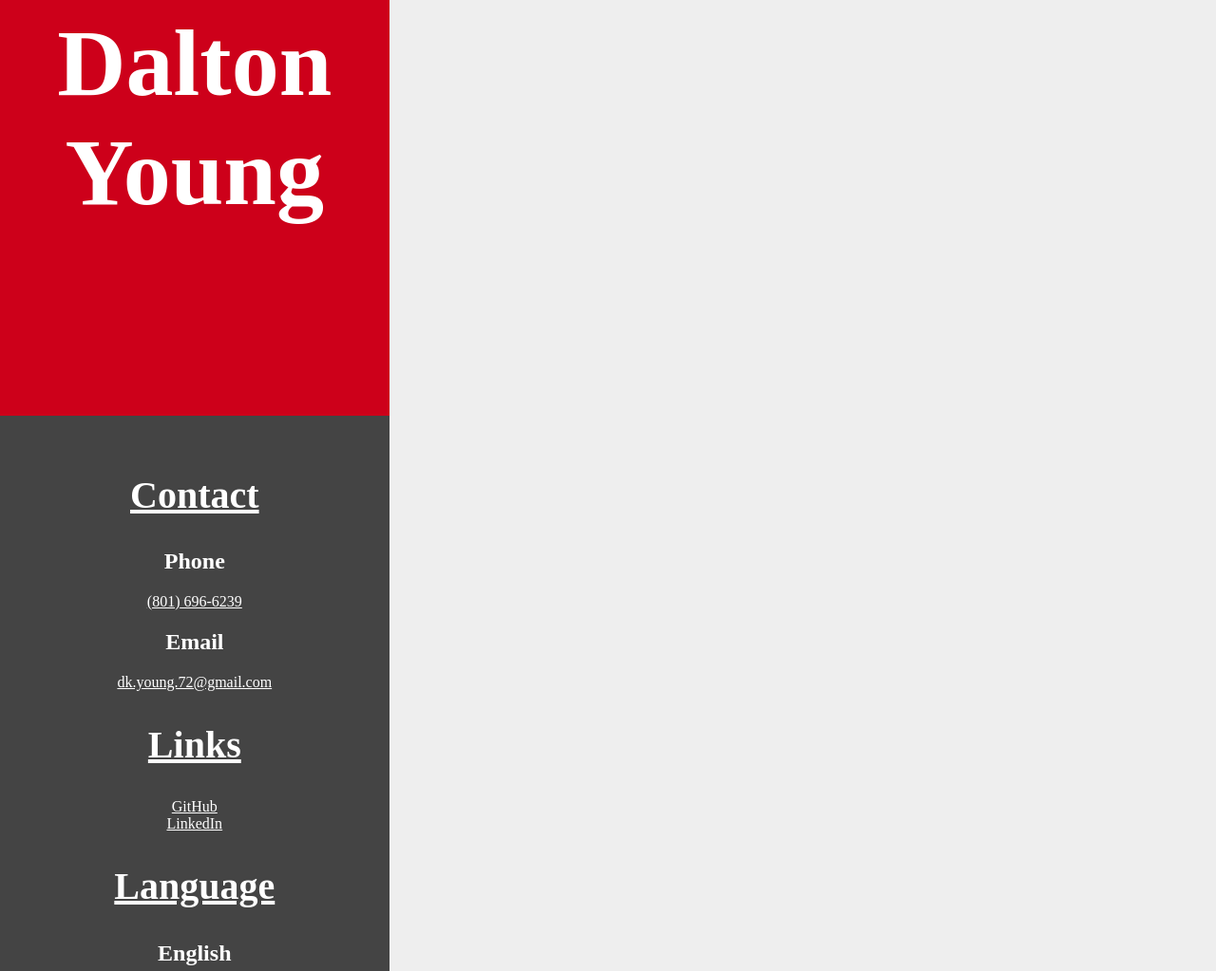
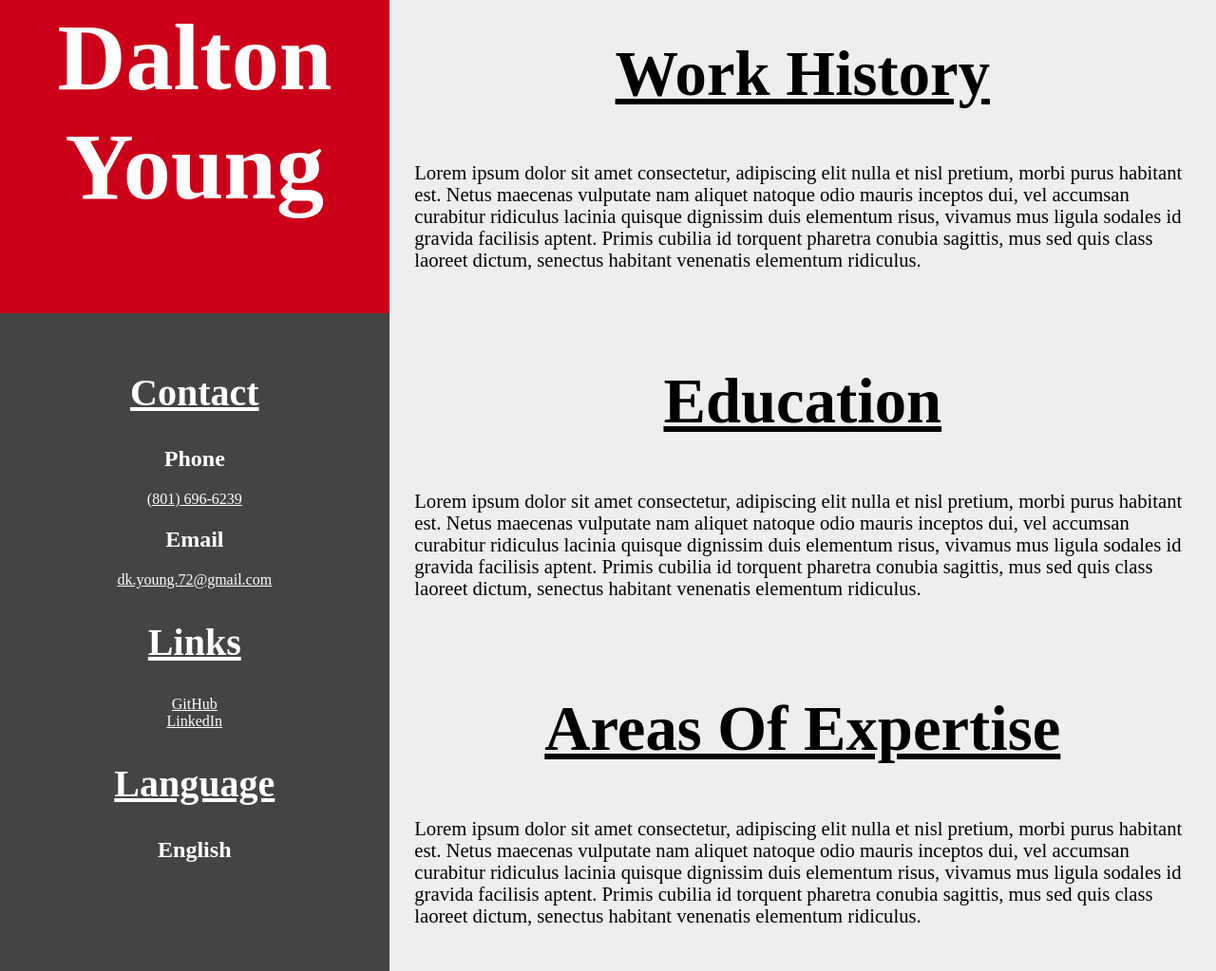
Before and after one commit to DKYoungOne/resume-project, a plain HTML site: page index.html in a window 1280 px wide. Shown: the part 387-1410 px from the top of the page at 95% size. Drawn offline with Linux system fonts and the light colour scheme.

Commit message:
Finalized work for grid assignment, adjusted details sections to fit the grid.

```diff
--- a/index.html
+++ b/index.html
@@ -1,5 +1,6 @@
 <!DOCTYPE html>
 <html lang="en">
+
 <head>
     <meta charset="UTF-8">
     <meta http-equiv="X-UA-Compatible" content="IE=edge">
@@ -7,6 +8,7 @@
     <title>Dalton Young's Resume</title>
     <link rel="stylesheet" href="stylesheet.css">
 </head>
+
 <body>
     <aside id="headshot">
         <img src="Dalton-Young-Headshot.jpg" id="headshotImage">
@@ -24,14 +26,45 @@
         <h1 id="language">Language</h1>
         <h2 id="englishLanguage">English</h2>
     </aside>
+    <!-- This is the right side of the website, the main body of information, separated into sections for grid assignment. -->
     <main id="details">
-        <h1 id="summary">Summary</h1>
+        <section id="summary">
+            <h1>Summary</h1>
             <p>Lorem ipsum dolor sit amet consectetur, adipiscing elit nulla et nisl pretium, morbi purus habitant est.
                 Netus maecenas vulputate nam aliquet natoque odio mauris inceptos dui, vel accumsan curabitur ridiculus
                 lacinia quisque dignissim duis elementum risus, vivamus mus ligula sodales id gravida facilisis aptent.
-                Primis cubilia id torquent pharetra conubia sagittis, mus sed quis class laoreet dictum, senectus habitant
+                Primis cubilia id torquent pharetra conubia sagittis, mus sed quis class laoreet dictum, senectus
+                habitant
                 venenatis elementum ridiculus.</p>
-
+        </section>
+        <section id="workHistory">
+            <h1>Work History</h1>
+            <p>Lorem ipsum dolor sit amet consectetur, adipiscing elit nulla et nisl pretium, morbi purus habitant est.
+                Netus maecenas vulputate nam aliquet natoque odio mauris inceptos dui, vel accumsan curabitur ridiculus
+                lacinia quisque dignissim duis elementum risus, vivamus mus ligula sodales id gravida facilisis aptent.
+                Primis cubilia id torquent pharetra conubia sagittis, mus sed quis class laoreet dictum, senectus
+                habitant
+                venenatis elementum ridiculus.</p>
+        </section>
+        <section id="education">
+            <h1>Education</h1>
+            <p>Lorem ipsum dolor sit amet consectetur, adipiscing elit nulla et nisl pretium, morbi purus habitant est.
+                Netus maecenas vulputate nam aliquet natoque odio mauris inceptos dui, vel accumsan curabitur ridiculus
+                lacinia quisque dignissim duis elementum risus, vivamus mus ligula sodales id gravida facilisis aptent.
+                Primis cubilia id torquent pharetra conubia sagittis, mus sed quis class laoreet dictum, senectus
+                habitant
+                venenatis elementum ridiculus.</p>
+        </section>
+        <section id="areasOfExpertise">
+            <h1>Areas Of Expertise</h1>
+            <p>Lorem ipsum dolor sit amet consectetur, adipiscing elit nulla et nisl pretium, morbi purus habitant est.
+                Netus maecenas vulputate nam aliquet natoque odio mauris inceptos dui, vel accumsan curabitur ridiculus
+                lacinia quisque dignissim duis elementum risus, vivamus mus ligula sodales id gravida facilisis aptent.
+                Primis cubilia id torquent pharetra conubia sagittis, mus sed quis class laoreet dictum, senectus
+                habitant
+                venenatis elementum ridiculus.</p>
+        </section>
     </main>
 </body>
+
 </html>
--- a/stylesheet.css
+++ b/stylesheet.css
@@ -1,9 +1,9 @@
 body{
     display: grid;
     grid-template-columns: 32% 68%;
-    grid-template-rows: 25% 75%;
+    grid-template-rows: 25% 25% 25% 25%;
     font-family: serif;
-    height: 3300px;
+    height: auto;
     width: 1920px;
     max-width: 100%;
     margin: auto;
@@ -11,7 +11,7 @@ body{
 
 #headshot
 {
-    grid-area: 1 / 1 / 2 / 2;
+    grid-area: 1 / 1 / 3 / 2;
     background-color: rgb(205,0,26);
     padding: 5%;
     text-align: center;
@@ -23,7 +23,7 @@ body{
 #myName
 {
     position: relative;
-    top: -10%
+    top: -12.5%;
 
 }
 #headshotImage
@@ -36,7 +36,7 @@ body{
 }
 #generalInfo
 {
-    grid-area: 2 / 1 / 3 / 2;
+    grid-area: 3 / 1 / 5 / 2;
     background-color: rgb(68, 68, 68);
     padding: 20pt;
     text-align: center;
@@ -50,9 +50,23 @@ body{
 
 #details
 {
-    grid-area: 1 / 2 / 3 / 3;
+    display: grid;
+    grid-area: 1 / 2 / 5 / 3;
     background-color: rgb(238, 238, 238);
     padding: 20pt;
+
+}
+
+#details h1
+{
+    font-size: 50pt;
+    text-align: center;
+    text-decoration: underline;
+}
+
+#details p
+{
+    font-size: 15.5pt;
 }
 
 a:link
@@ -69,3 +83,35 @@ a:active
 {
     color: rgb(205,0,26);
 }
+
+#summary
+{
+
+    grid-area: 1 / 2 / 2 / 3;
+}
+
+#workHistory
+{
+
+    grid-area: 2 / 2 / 3 / 3;
+}
+
+#education
+{
+
+    grid-area: 3 / 2 / 4 / 3;
+}
+
+#areasOfExpertise
+{
+    grid-area: 4 / 2 / 5 / 3;
+}
+
+@media (max-width: 962px)
+{
+    #myName
+    {
+        color: rgba(255, 0, 0, 0);
+    }
+
+}
```
Lines whose indentation alone changed are shown as unchanged.
